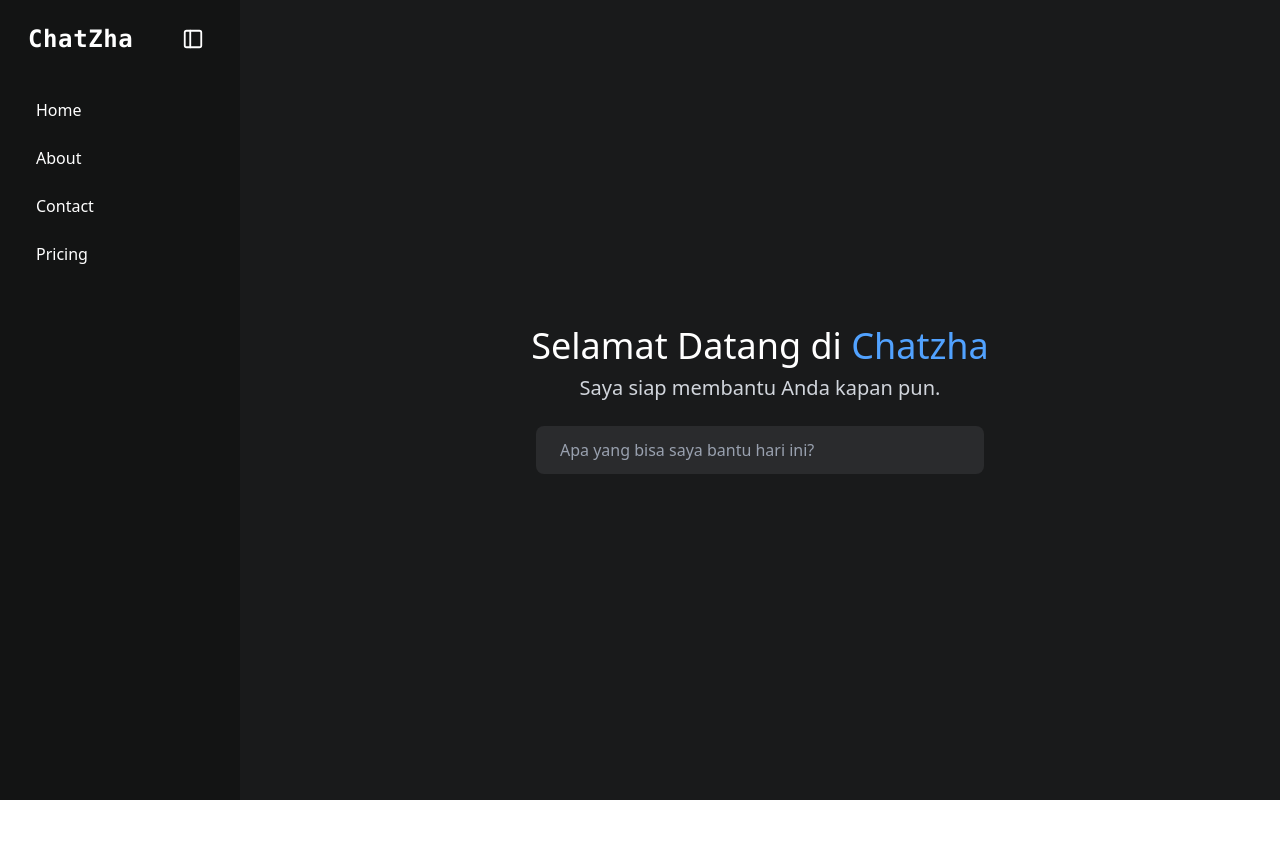
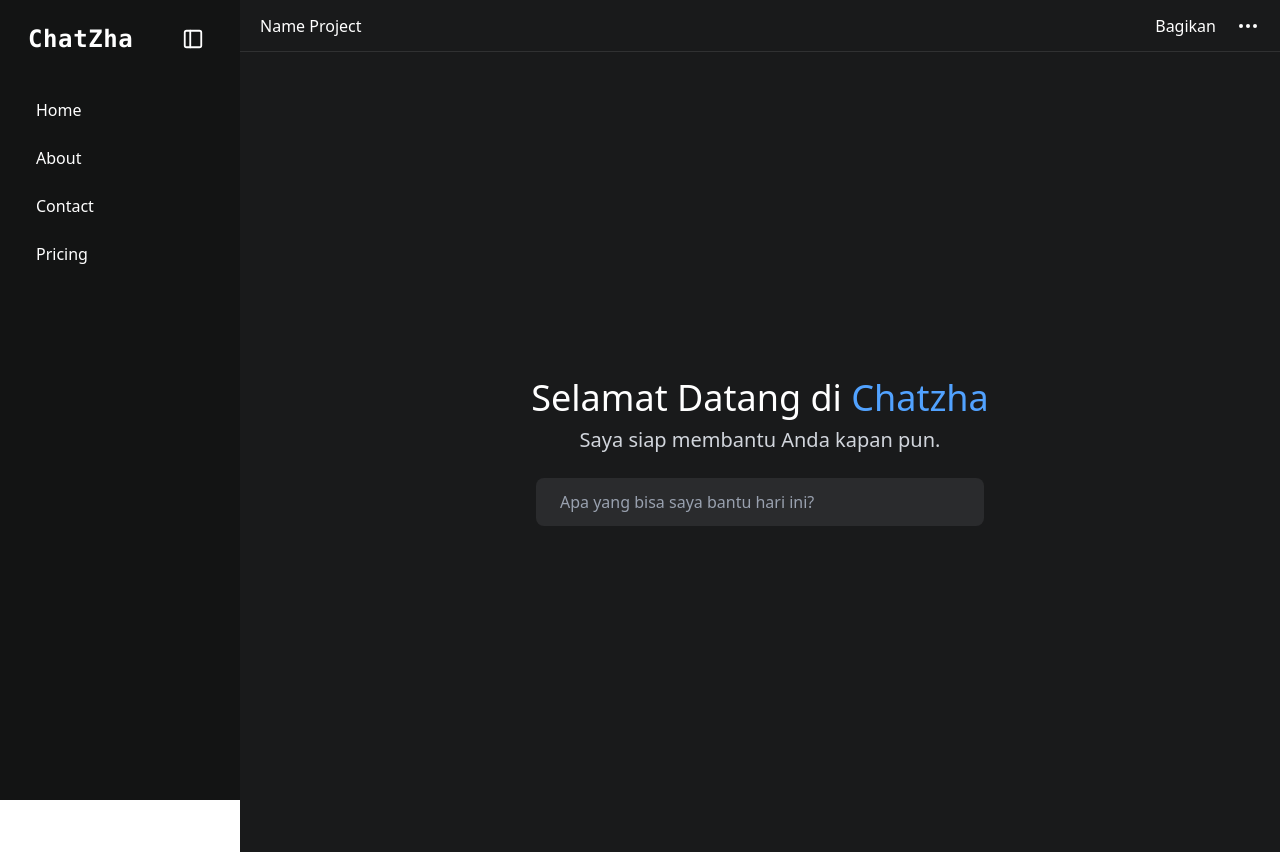
Before and after one commit to lirhzaaa/chatzha, a React (Vite) app: page / in a window 1280 px wide. Before the commit the page ends 800 px from the top, so only its background shows below. Built offline with nearby package versions, Linux system fonts and the light colour scheme.

Commit message:
feat: add components Navbar.jsx and update App.jsx

```diff
--- a/src/App.jsx
+++ b/src/App.jsx
@@ -1,4 +1,5 @@
 import { useState } from "react";
+import Navbar from "./components/Navbar";
 import Sidebar from "./components/Sidebar";
 import Dashboard from "./pages";
 
@@ -12,6 +13,7 @@ const App = () => {
           isOpen ? "ml-[240px]" : "ml-[80px]"
         }`}
       >
+        <Navbar />
         <Dashboard />
       </div>
     </div>
--- /dev/null
+++ b/src/components/Navbar.jsx
@@ -0,0 +1,17 @@
+import { Ellipsis } from "lucide-react";
+
+const Navbar = () => {
+  return (
+    <div className="p-5 bg-[#191a1b] border-b border-white/10 h-13 flex justify-between items-center text-white">
+      <h1>Name Project</h1>
+      <div className="flex gap-5">
+        <a href="">Bagikan</a>
+        <a href="">
+          <Ellipsis />
+        </a>
+      </div>
+    </div>
+  );
+};
+
+export default Navbar;
```
